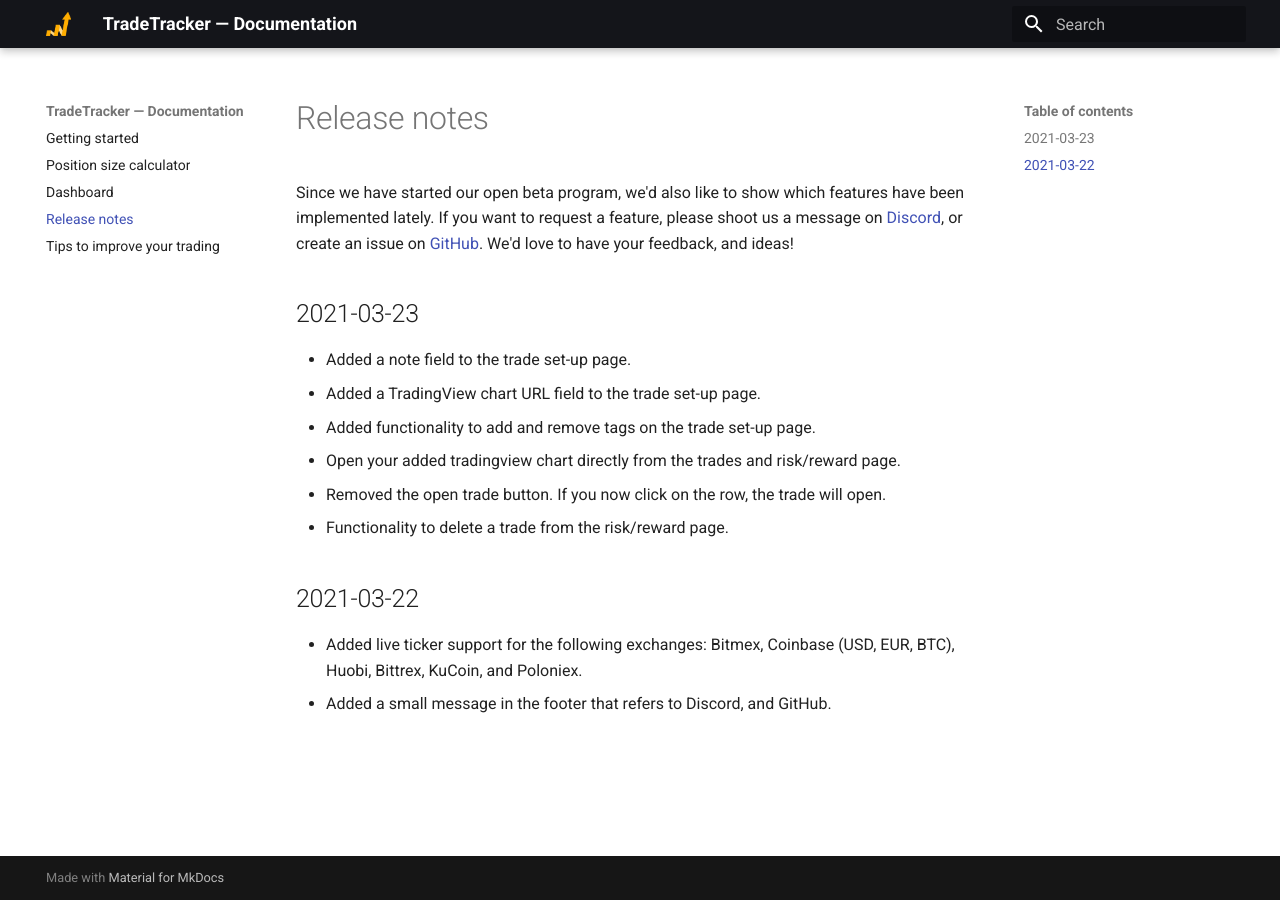
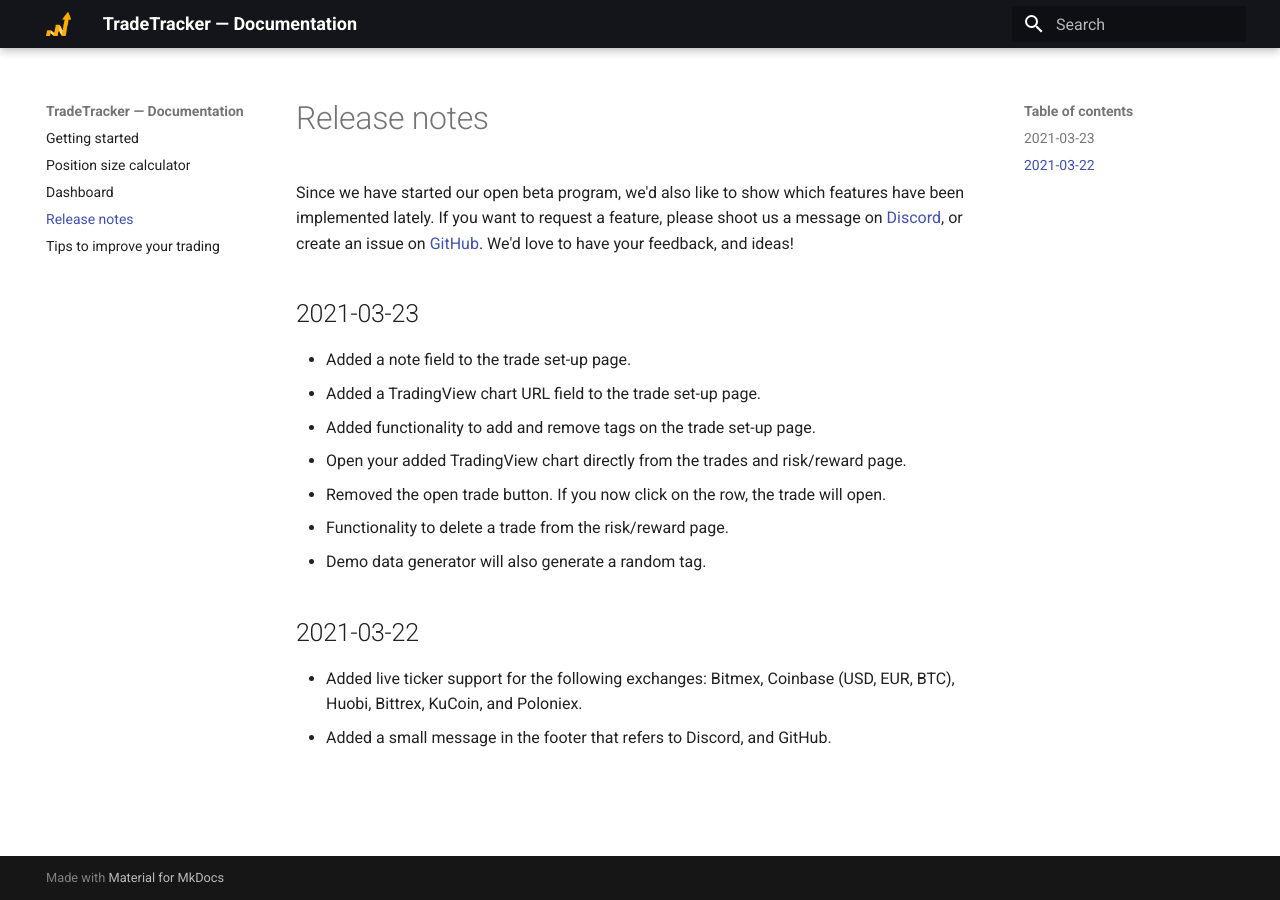
Before and after one commit to TradeTracker/docs, an MkDocs documentation site: the page built from docs/release-notes.md, in a window 1280 px wide. Built offline with MkDocs 1.6.1 and Material for MkDocs 9.7.7, drawn with Linux system fonts in a browser that asks for light colours.

Commit message:
updated release notes

```diff
--- a/docs/release-notes.md
+++ b/docs/release-notes.md
@@ -8,9 +8,11 @@ If you want to request a feature, please shoot us a message on [Discord](https:/
  * Added a note field to the trade set-up page.
  * Added a TradingView chart URL field to the trade set-up page.
  * Added functionality to add and remove tags on the trade set-up page.
- * Open your added tradingview chart directly from the trades and risk/reward page.
+ * Open your added TradingView chart directly from the trades and risk/reward page.
  * Removed the open trade button. If you now click on the row, the trade will open.
  * Functionality to delete a trade from the risk/reward page.
+ * Demo data generator will also generate a random tag.
+
 
 ## 2021-03-22
 
```
